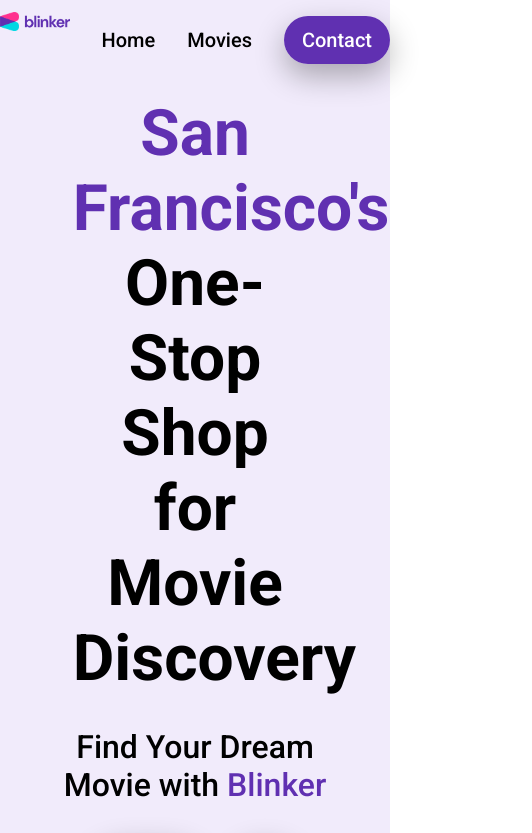
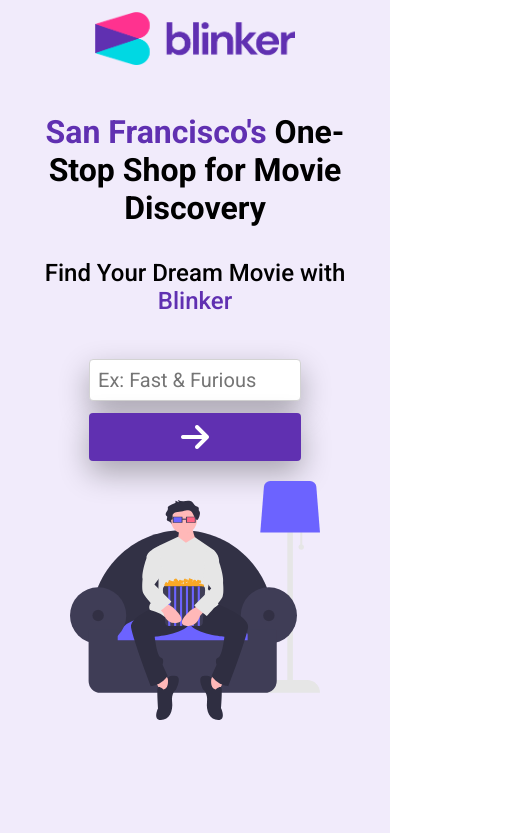
Before and after one commit to campos-415/Moviefinder415, a plain HTML site: page index.html in a window 390 px wide. Shown: the top 833 px of the page, 532 px wide, since content can reach past the window. Drawn offline with Linux system fonts and the light colour scheme.

Commit message:
working on responsiness

```diff
--- a/index.html
+++ b/index.html
@@ -39,7 +39,7 @@
           <h2 class="header__sub-title">Find Your Dream Movie with <span class="purple">Blinker</span></h2>
           <div class="input__form">
             <input type="text" name="movieName" class="search__input" placeholder="Ex: Fast & Furious" onchange="searchMovie(event)">
-            <button class="click" name="movieName">
+            <button class="click input__button" name="movieName">
               <i class="fas fa-arrow-right"></i>
             </button>
           </div>
--- a/styles.css
+++ b/styles.css
@@ -286,3 +286,47 @@ footer {
 .footer__link {
   padding: 0 8px;
 }
+
+
+@media (max-width: 390px) {
+  nav {
+    display: flex;
+    justify-content: center;
+  }
+  .nav__items--list{
+    display: none;
+  }
+  .header__title {
+    width: 100%;
+    font-size: 32px;
+  }
+  .header__sub-title {
+    font-size: 24px;
+  }
+
+  .search__input {
+    padding: 8px;
+    font-size: 20px;
+    border-radius: 4px;
+    margin:12px 0;
+  }
+
+  .input__form {
+    flex-direction: column;
+    align-items: center;
+  }
+
+  .input__button {
+    padding: 8px;
+    border-radius: 4px;
+    width: 100%;
+  }
+
+  .home__img--wrapper{
+    width: 250px;
+  }
+
+  .home__img {
+    margin-top: 32px;
+  }
+}
```
